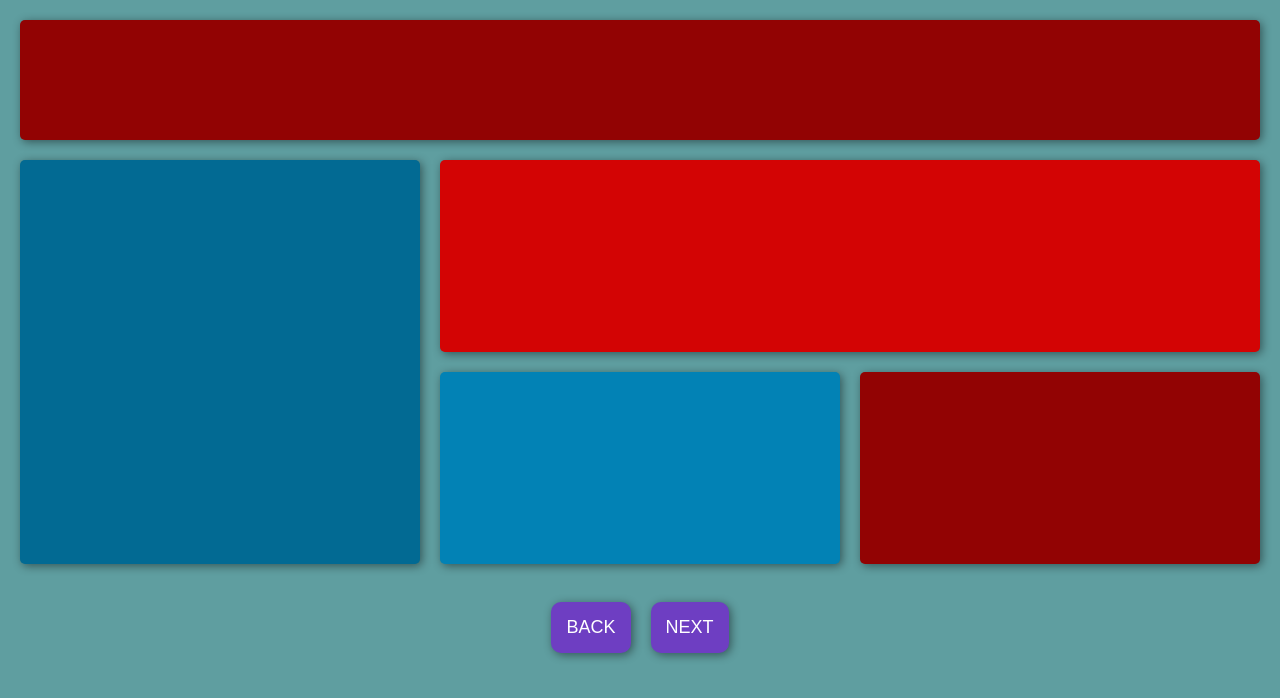
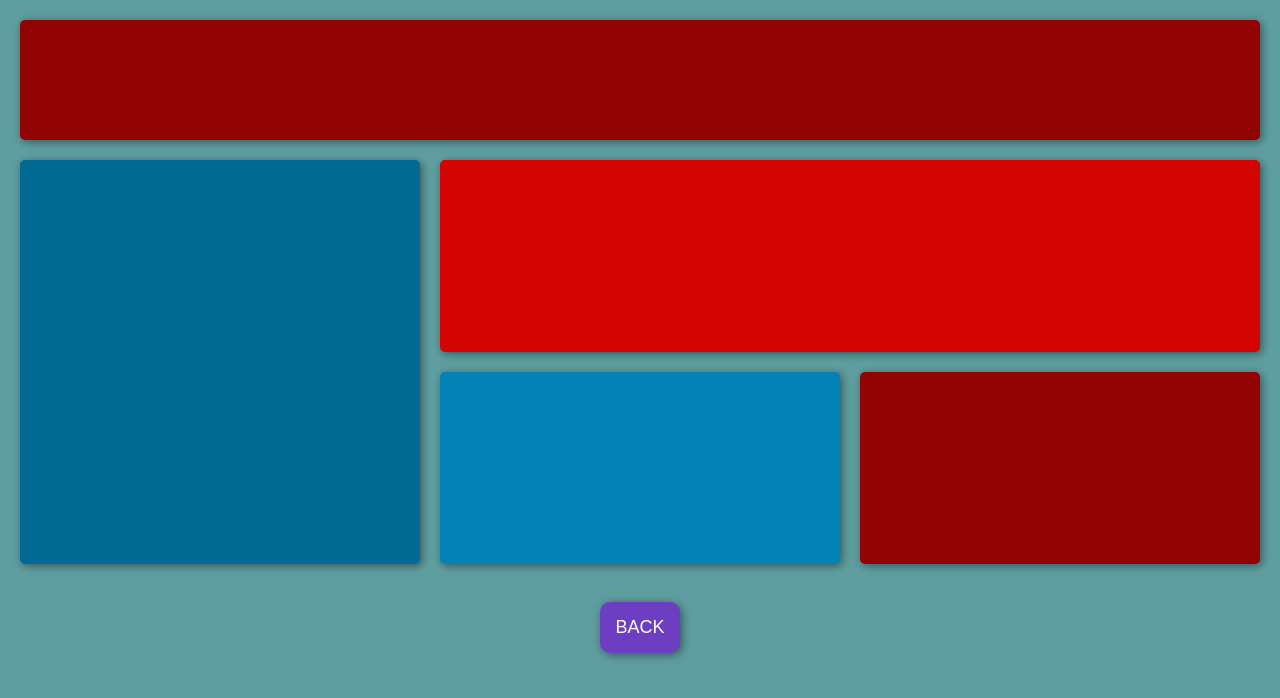
Before and after one commit to Muhammedumar004/grid-practice, a plain HTML site: page layout-nine.html in a window 1280 px wide. Drawn offline with Linux system fonts and the light colour scheme.

Commit message:
some changes

```diff
--- a/layout-nine.html
+++ b/layout-nine.html
@@ -15,8 +15,7 @@
         <div class="children red1" id="parent-NINE-children-5"></div>
     </div> <br>
     <div class="ancher">
-        <a class="atag2" href="layout-seven.html">BACK</a>
-        <a class="atag2" href="layout-nine.html">NEXT</a>
+        <a class="atag2" href="layout-eight.html">BACK</a>
     </div>
 </body>
 </html>
```
